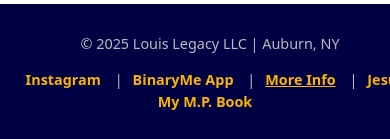
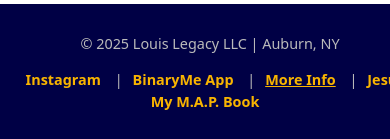
Before and after one commit to ljim27/louis-legacy-frontend, a React (Vite) app: page / in a window 390 px wide. Shown: the part 870-1009 px from the top of the page. Built offline with nearby package versions, Linux system fonts and the light colour scheme.

Commit message:
Fix responsive navbar

```diff
--- a/src/App.css
+++ b/src/App.css
@@ -215,6 +215,7 @@
     position: absolute;
     top: 15px;
     right: 20px;
+    z-index: 1001;
   }
 
   .navbar ul.nav-links {
--- a/src/App.tsx
+++ b/src/App.tsx
@@ -161,7 +161,7 @@ function App() {
           <a href="https://www.instagram.com/louislegacyllc/" target="_blank" rel="noopener noreferrer">Instagram</a> |
           <a href="https://apps.apple.com/us/app/binaryme/id6742085556" target="_blank" rel="noopener noreferrer">BinaryMe App</a> |
           <Link to="/request-info" style={{ color: '#f8b400', textDecoration: 'underline' }}>More Info</Link> |
-          <a href="https://a.co/d/7q4irPo" target="_blank" rel="noopener noreferrer">Jesus My M.P. Book</a>
+          <a href="https://a.co/d/7q4irPo" target="_blank" rel="noopener noreferrer">Jesus My M.A.P. Book</a>
         </p>
       </footer>
     </Router>
```
